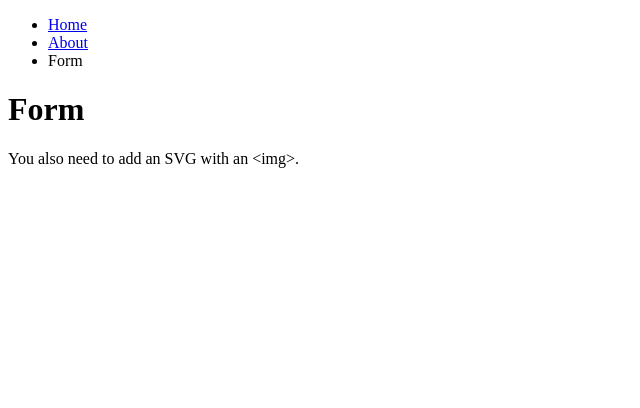
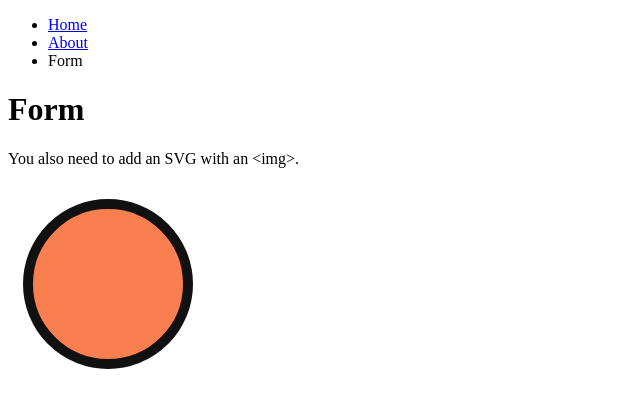
Before and after one commit to JosiahStephens/linksAndImages, a plain HTML site: page form/index.html in a window 1280 px wide. Shown: the whole page, without its empty margins (0-640 px from the left). Drawn offline with Linux system fonts and the light colour scheme.

Commit message:
got an svg on

```diff
--- a/form/index.html
+++ b/form/index.html
@@ -1,12 +1,21 @@
 <!DOCTYPE html>
 <html lang="en">
+
 <head>
   <meta charset="UTF-8">
   <meta http-equiv="X-UA-Compatible" content="IE=edge">
   <meta name="viewport" content="width=device-width, initial-scale=1.0">
   <title>About</title>
   <meta name="description" content="information about dharks">
+  <link rel="apple-touch-icon" sizes="180x180" href="/images/apple-touch-icon.png">
+  <link rel="icon" type="image/png" sizes="32x32" href="/images/favicon-32x32.png">
+  <link rel="icon" type="image/png" sizes="16x16" href="/images/favicon-16x16.png">
+  <link rel="manifest" href="/images/site.webmanifest">
+  <link rel="mask-icon" href="/images/safari-pinned-tab.svg" color="#5bbad5">
+  <meta name="msapplication-TileColor" content="#da532c">
+  <meta name="theme-color" content="#ffffff">
 </head>
+
 <body>
   <header>
     <nav>
@@ -18,7 +27,7 @@
           <a href="../about/">About</a>
         </li>
         <li>
-              <a >Form</a>
+          <a>Form</a>
         </li>
       </ul>
     </nav>
@@ -27,5 +36,12 @@
   <p>
     You also need to add an SVG with an &lt;img&gt;.
   </p>
+  <div>
+    <svg viewBox="0 0 200 200" width="200" height="200">
+      <circle cx = "100" cy = "100" r = "80" fill = "#f97f51" stroke-width = "10" stroke = "#111111"></circle>
+    </svg>
+  </div>
+
 </body>
+
 </html>
```
Also changed, not shown: about/index.html (+13 -1 lines), images/hero-1600.jpg (added), images/hero-600.jpg (added), images/hero-900.jpg (added), 2 other files. Lines whose indentation alone changed are shown as unchanged.
